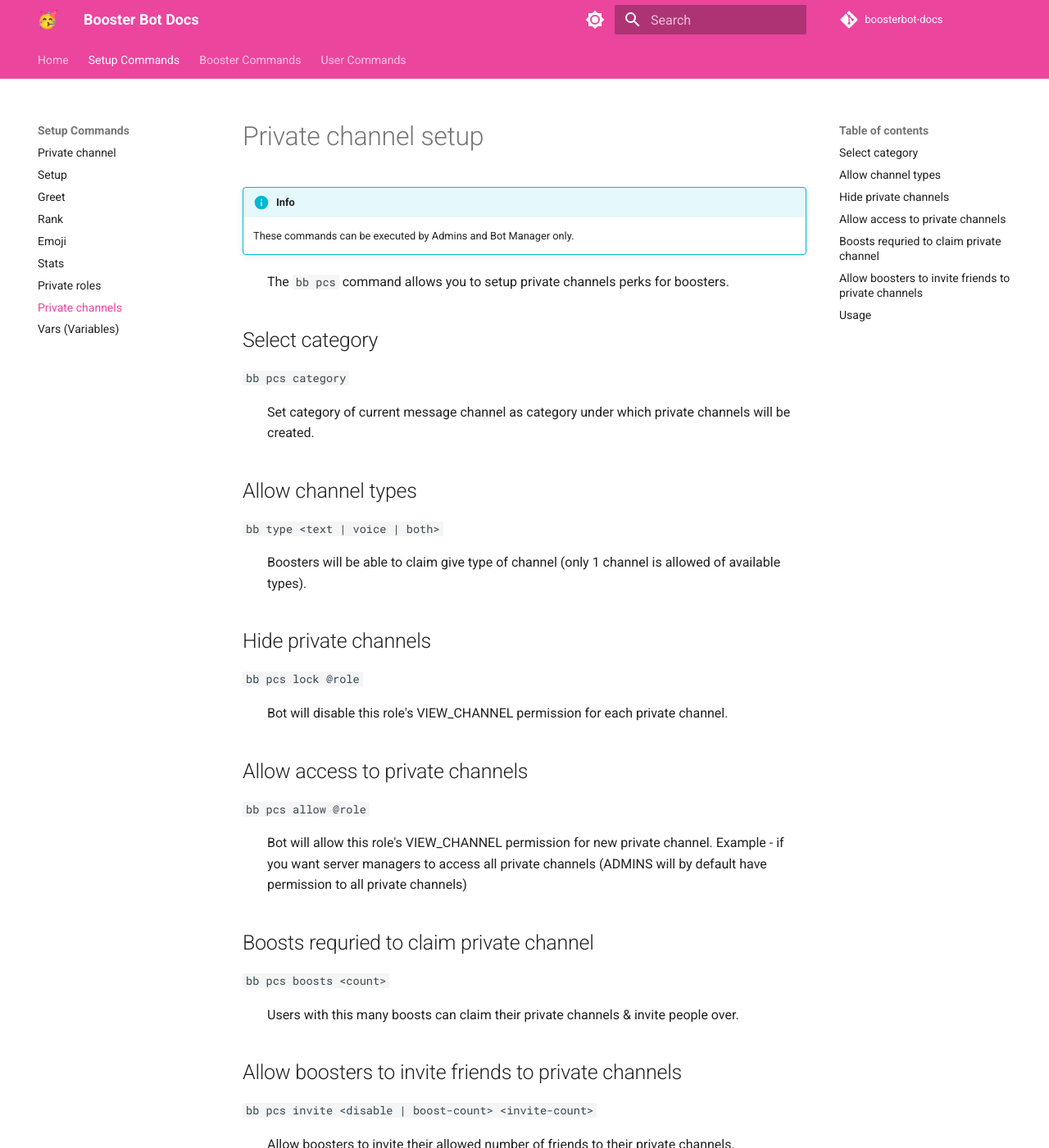
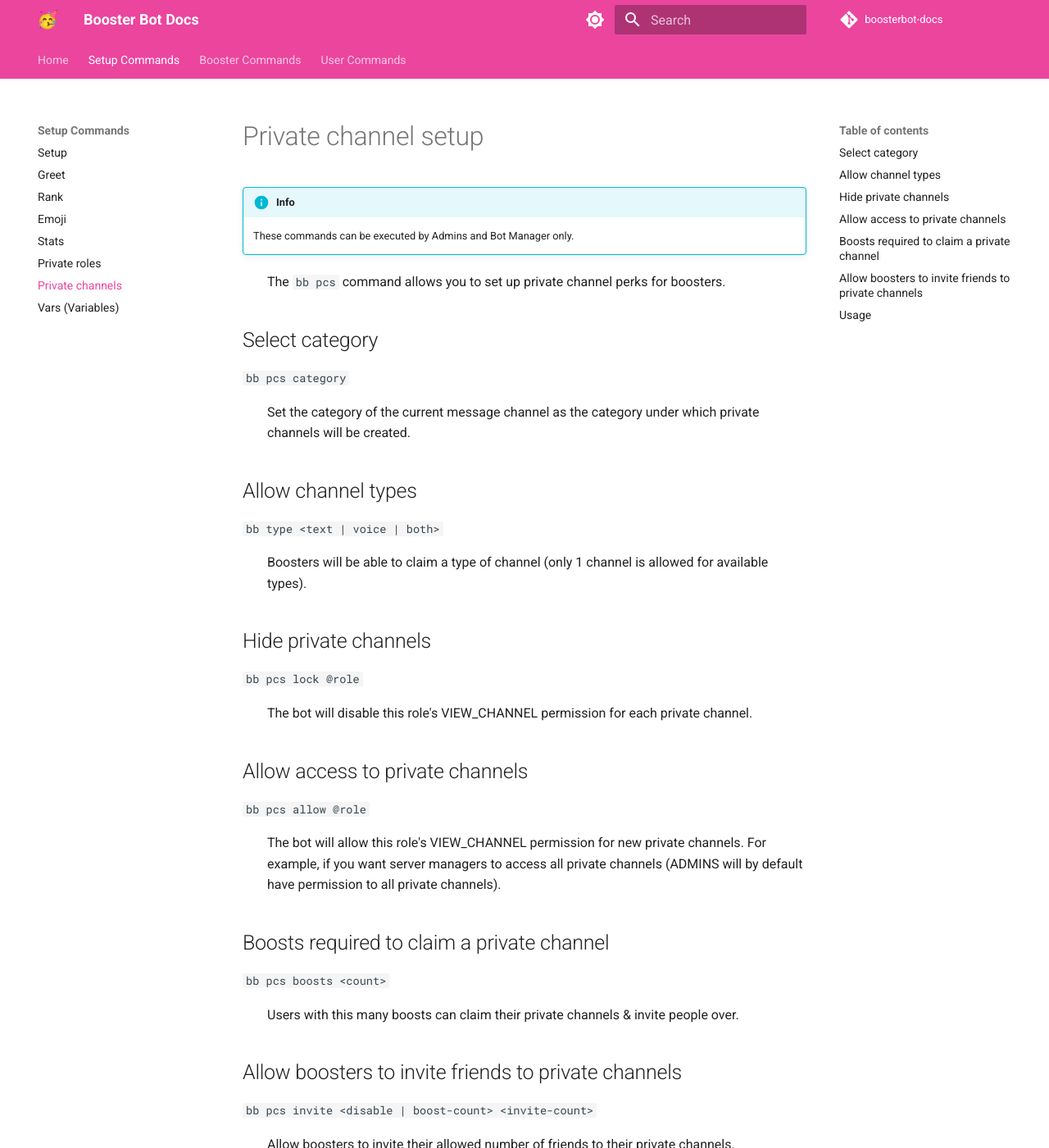
Before and after one commit to Booster-Bot-Discord/mkdocs-boosterbot, an MkDocs documentation site: the page built from docs/commands/admin/privateChannelSetup.md, in a window 1280 px wide and 1400 px high. Shown: the whole window at 82% size. Built offline with MkDocs 1.6.1 and Material for MkDocs 9.7.7, drawn with Linux system fonts in a browser that asks for light colours; comment, search, counter and statistics services are not loaded.

Commit message:
fix: bad files

```diff
--- a/docs/commands/admin/privateChannelSetup.md
+++ b/docs/commands/admin/privateChannelSetup.md
@@ -4,33 +4,33 @@
 
     These commands can be executed by Admins and Bot Manager only.
 
-: The `bb pcs` command allows you to setup private channels perks for boosters.
+: The `bb pcs` command allows you to set up private channel perks for boosters.
 
 ## Select category
 
 `bb pcs category`
 
-: Set category of current message channel as category under which private channels will be created.
+: Set the category of the current message channel as the category under which private channels will be created.
 
 ## Allow channel types
 
 `bb type <text | voice | both>`
 
-: Boosters will be able to claim give type of channel (only 1 channel is allowed of available types).
+: Boosters will be able to claim a type of channel (only 1 channel is allowed for available types).
 
 ## Hide private channels
 
 `bb pcs lock @role`
 
-: Bot will disable this role's VIEW_CHANNEL permission for each private channel.
+: The bot will disable this role's VIEW_CHANNEL permission for each private channel.
 
 ## Allow access to private channels
 
 `bb pcs allow @role`
 
-: Bot will allow this role's VIEW_CHANNEL permission for new private channel. Example - if you want server managers to access all private channels (ADMINS will by default have permission to all private channels)
+: The bot will allow this role's VIEW_CHANNEL permission for new private channels. For example, if you want server managers to access all private channels (ADMINS will by default have permission to all private channels).
 
-## Boosts requried to claim private channel
+## Boosts required to claim a private channel
 
 `bb pcs boosts <count>`
 
--- a/mkdocs.yml
+++ b/mkdocs.yml
@@ -32,7 +32,6 @@ nav:
     - Basic bot setup: setup.md
     - FAQs: faq.md
   - Setup Commands:
-    - Private channel: ./commands/admin/privatechannelsetup.md
     - Setup: ./commands/admin/setup.md
     - Greet: ./commands/admin/greet.md
     - Rank: ./commands/admin/rank.md
@@ -45,7 +44,6 @@ nav:
     - Custom Roles: ./commands/boosters/role.md
     - Gifting Roles: ./commands/boosters/gift.md
     - Level Roles: ./commands/boosters/lvlrole.md
-    - Private channel: ./commands/boosters/privatechannel.md
     - Auto Reaction: ./commands/boosters/reaction.md
     - Age Roles: ./commands/boosters/agerole.md
     - Role List: ./commands/boosters/rolelist.md
```
Also changed, not shown: docs/commands/admin/privatechannelsetup.md (deleted, +0 -47 lines), docs/commands/boosters/privateChannel.md (+6 -6 lines), docs/commands/boosters/privatechannel.md (deleted, +0 -17 lines).
